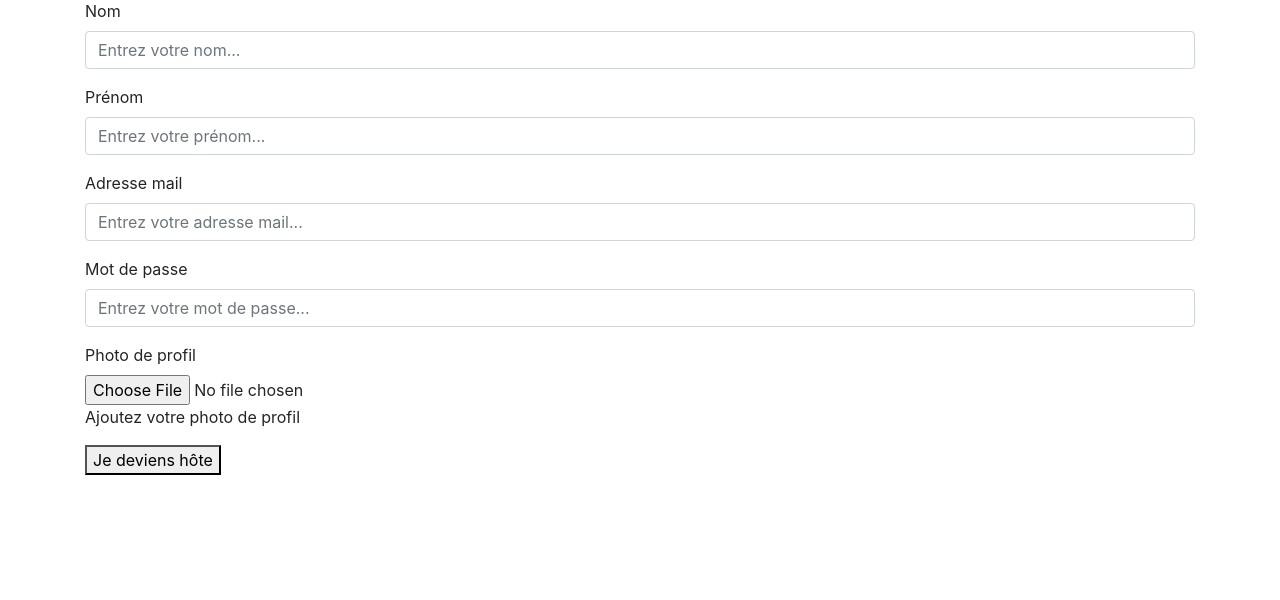
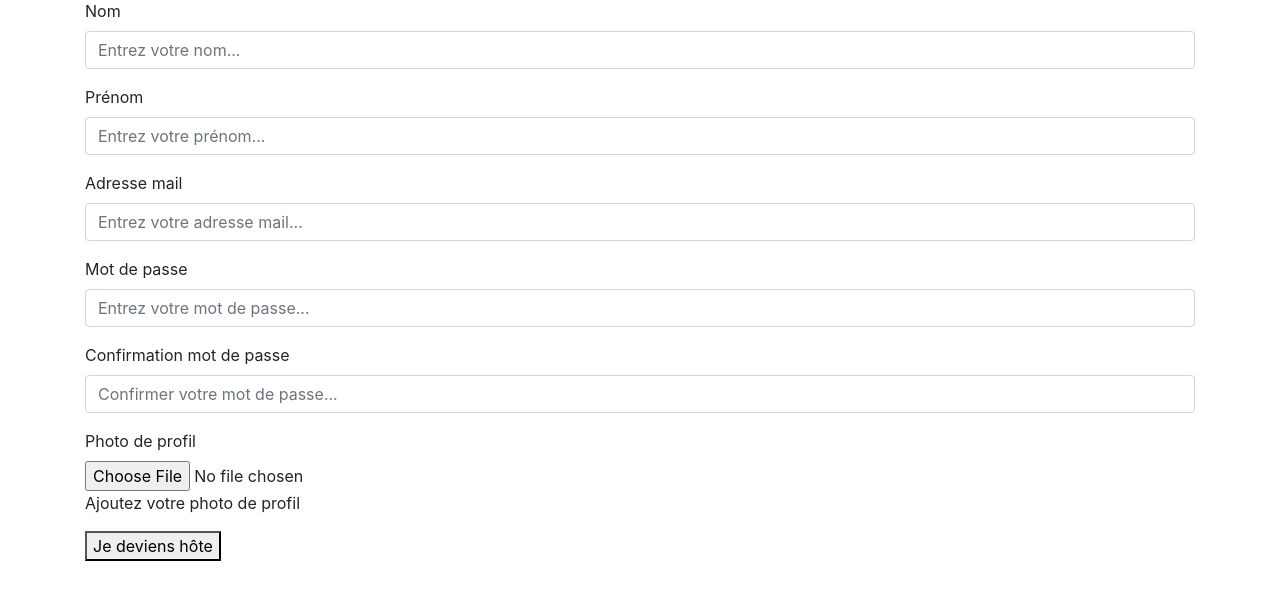
Before and after one commit to dimitriserrano/Projet-AirBNB, a PHP site: page /inscription.php in a window 1280 px wide. Shown: the part 119-719 px from the top of the page. Run offline with PHP 8.4, Linux system fonts and the light colour scheme.

Commit message:
Ajout de la confirmation de mot de passe

```diff
--- a/public/inscription.php
+++ b/public/inscription.php
@@ -23,7 +23,11 @@ require_once '../views/layout/header.php';
         </div>
         <div class="form-group">
             <label for="mdp">Mot de passe </label>
-            <input type="password" class="form-control" id="mdp" name="mdp" placeholder="Entrez votre mot de passe...">
+            <input type="password" class="form-control" id="mdp1" name="mdp1" placeholder="Entrez votre mot de passe...">
+        </div>
+        <div class="form-group">
+            <label for="mdp">Confirmation mot de passe </label>
+            <input type="password" class="form-control" id="mdp2" name="mdp2" placeholder="Confirmer votre mot de passe...">
         </div>
         <div class="form-group">
             <label for="photo">Photo de profil </label>
@@ -42,12 +46,13 @@ require_once '../views/layout/header.php';
 
 $pdo=getPdo();
 
-if (!empty($_POST['nom']) && !empty($_POST['prenom']) && !empty($_POST['mail']) && !empty($_POST['mdp'])) {
+if (!empty($_POST['nom']) && !empty($_POST['prenom']) && !empty($_POST['mail']) && !empty($_POST['mdp1']) && !empty($_POST['mdp2'])) {
+    if ($_POST['mdp1'] == $_POST['mdp2']) {
         $solde = 5000;
         $nom = $_POST['nom'];
         $prenom = $_POST['prenom'];
         $mail = $_POST['mail'];
-    $mdp = $_POST['mdp'];
+        $mdp = $_POST['mdp1'];
 
         if (isset($_FILES['photo']) && !empty($_FILES['photo'])) {
             // on met le fichier dans une variable pour une meilleure lisibilité
@@ -66,8 +71,6 @@ if (!empty($_POST['nom']) && !empty($_POST['prenom']) && !empty($_POST['mail'])
             }
         }
     }
-
-
-
+}
 
 require_once '../views/layout/footer.php';
```
Lines whose indentation alone changed are shown as unchanged.
